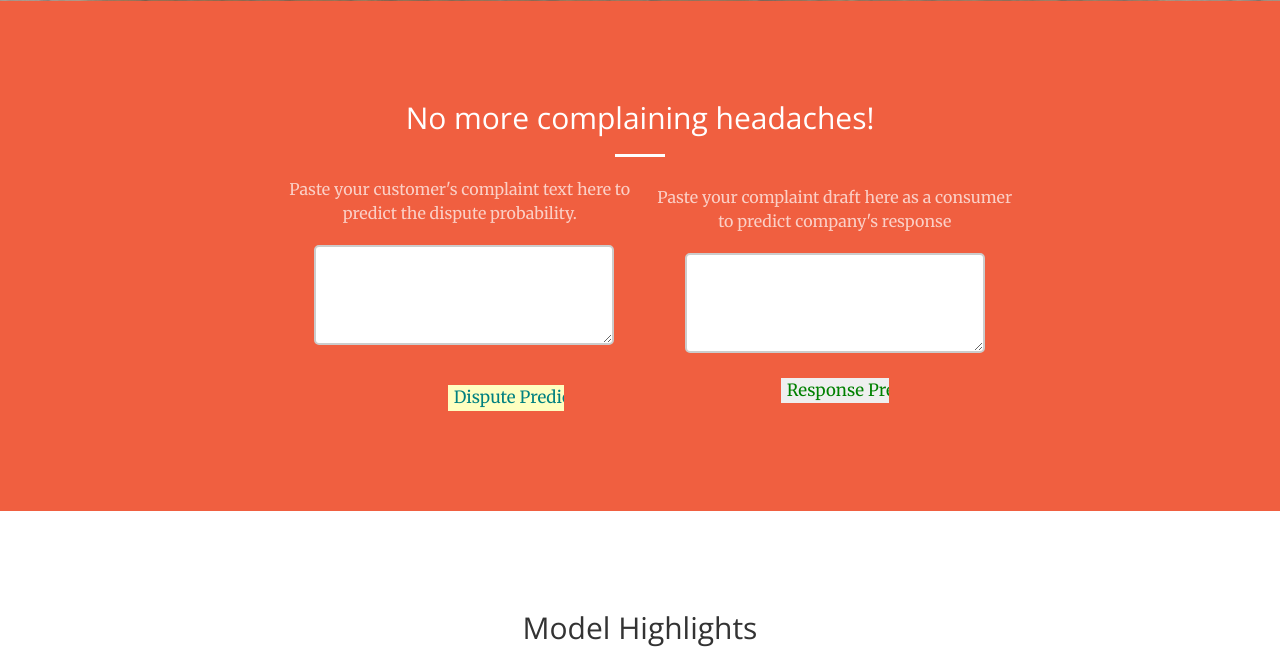
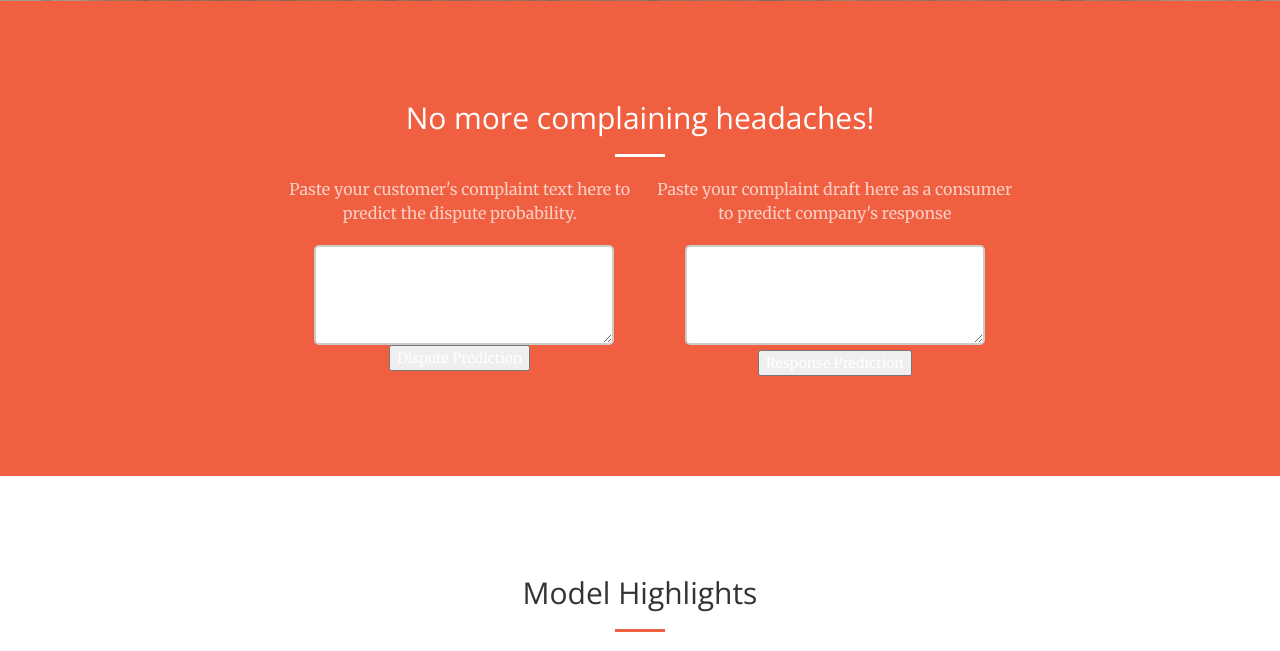
Before and after one commit to zhanghaizhen/Financial-Service-Complaint-Management, a Flask app: page / in a window 1280 px wide. Shown: the part 799-1450 px from the top of the page. Run offline with Flask 2, Linux system fonts and the light colour scheme; some libraries are stand-ins or nearby versions.

Commit message:
index reformat

```diff
--- a/webapp/templates/index.html
+++ b/webapp/templates/index.html
@@ -91,21 +91,21 @@ Consumers to predict company's response to improve the favorite outcome. </span>
                 <div class="col-lg-8 col-lg-offset-2 text-center">
                     <h2 class="section-heading">No more complaining headaches!</h2>
                     <hr class="light">
-<table><tr><td>
+<table><tr><td style="vertical-align:top">
 <p class="text-faded">Paste your customer's complaint text
 		 here to predict the dispute probability.</p>
                     <form action="/dispute_predict" method='POST' >
                           <textarea cols="40" rows="5" type="text" rows=5 style= "padding:5px; border:2px solid #ccc; color: black; -webkit-border-radius: 5px;border-radius: 5px; float:right; margin-right:40px;width: 300px;height:100px; float: right; margin-top: 0px;" size="2000" name="business_input" /></textarea>
 <br />
 
-                          <input type="submit" style="font-face: 'Comic Sans MS'; font-size: larger; color: teal; background-color: #FFFFC0; border: 0pt ridge lightgrey;float:left; margin-right:-250px;width: 30%; float: right;margin-top: 120px" value="Dispute Prediction"/>
+                          <input type="submit" value="Dispute Prediction"/>
                       </form>
-</td><td>
+</td><td style="vertical-align:top">
                     <p class="text-faded">Paste your complaint
  draft here as a consumer to predict company's response</p>
 
                     <form action="/response_predict" method='POST' >
-                            <textarea cols="40" rows="5" type="text" style="padding:5px; border:2px solid #ccc; color: black; -webkit-border-radius: 5px;border-radius: 5px;width: 300px;height:100px;" size="40"  name="consumer_input" /></textarea></br /><input type="submit" style="font-face: 'Comic Sans MS'; font-size: larger; color: green; background-color: #FFFFC10; border: 0pt ridge lightgrey;margin-top: 20px;width: 30%" value="Response Prediction"/>
+                            <textarea cols="40" rows="5" type="text" style="padding:5px; border:2px solid #ccc; color: black; -webkit-border-radius: 5px;border-radius: 5px;width: 300px;height:100px;" size="40"  name="consumer_input" /></textarea></br /><input type="submit" value="Response Prediction"/>
                         </form>
 </td></tr></table>
                 </div>
```
